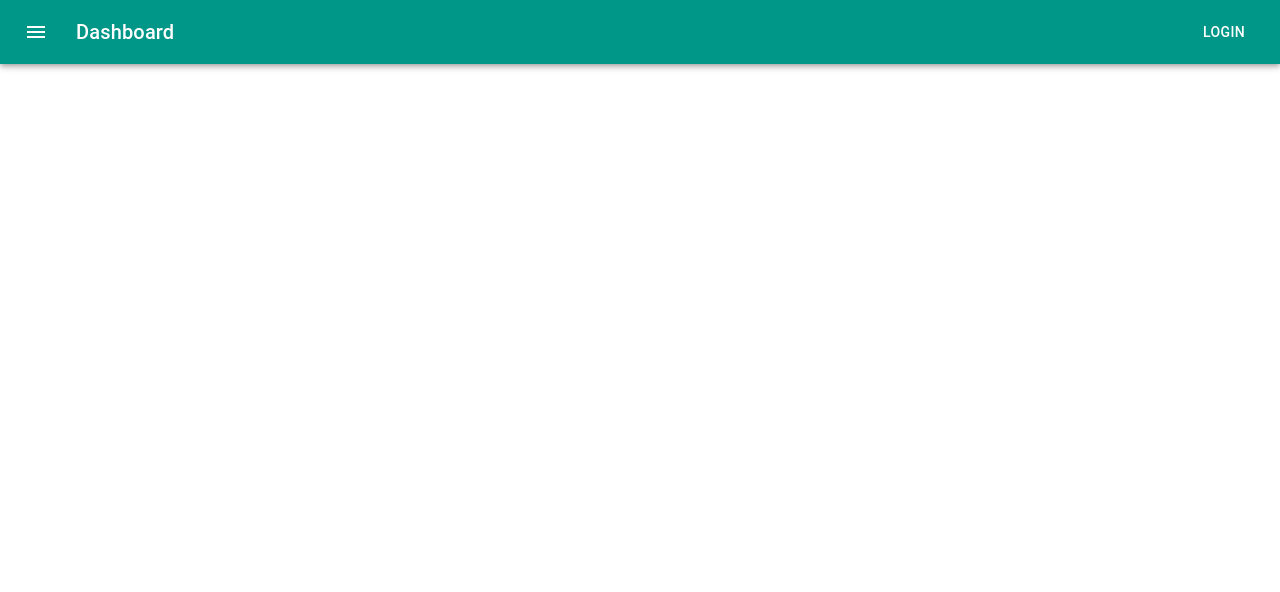
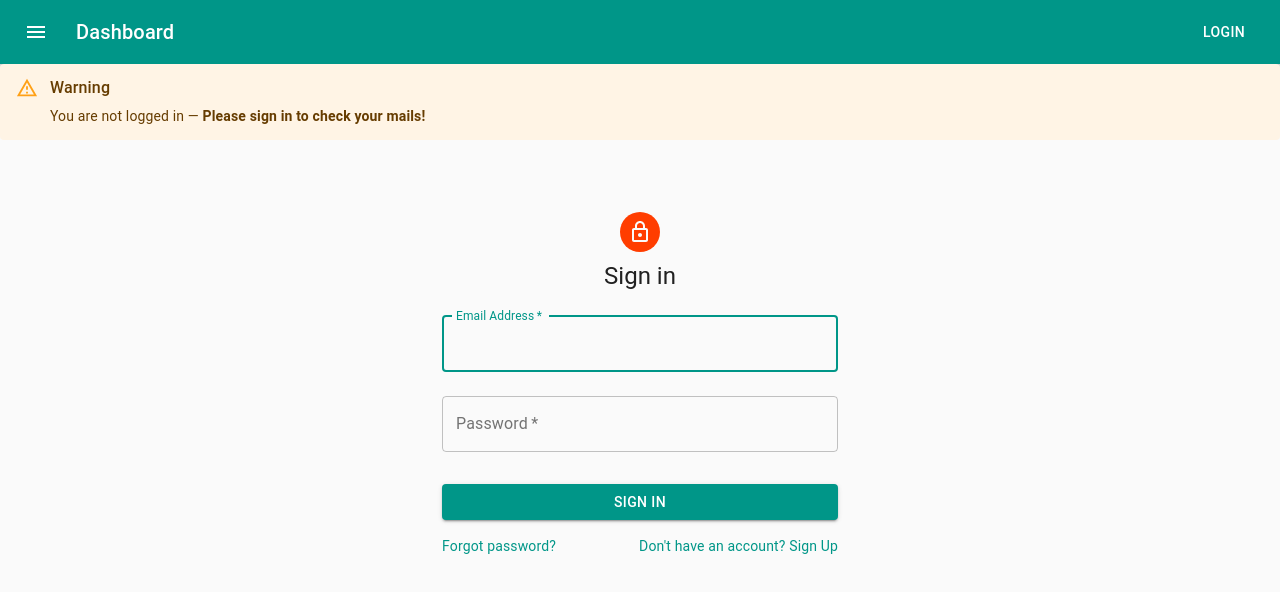
Before and after one commit to CodecoolGlobal/get-to-know-lara-php-mahanna90, a React (Create React App) app in the folder get-to-know-lara-frontend/: page / in a window 1280 px wide. Shown: the top 592 px of the page. Built offline with nearby package versions, Linux system fonts and the light colour scheme.

Commit message:
add login form and alert to homepage

```diff
--- a/get-to-know-lara-frontend/src/components/Home.js
+++ b/get-to-know-lara-frontend/src/components/Home.js
@@ -1,7 +1,11 @@
 import React from 'react';
 import NavBar from './NavBar';
-import {ThemeProvider, createMuiTheme} from '@material-ui/core/styles';
+import {ThemeProvider, createMuiTheme, makeStyles} from '@material-ui/core/styles';
 import {deepOrange, teal} from "@material-ui/core/colors";
+import MailList from "./MailList";
+import Login from "./Login";
+import {Alert, AlertTitle} from "@material-ui/lab";
+
 
 function Home() {
 
@@ -14,7 +18,18 @@ function Home() {
 
     return (
         <ThemeProvider theme={theme}>
-            <NavBar />
+            <NavBar/>
+            {sessionStorage.getItem('token') ?
+                <MailList/>
+                :
+                <>
+                    <Alert severity="warning" >
+                        <AlertTitle>Warning</AlertTitle>
+                        You are not logged in — <strong>Please sign in to check your mails!</strong>
+                    </Alert>
+                    <Login/>
+                </>
+            }
         </ThemeProvider>
     )
 }
--- a/get-to-know-lara-frontend/src/components/Login.js
+++ b/get-to-know-lara-frontend/src/components/Login.js
@@ -1,9 +1,47 @@
 import React, {useState} from "react";
 import axios from 'axios';
 import Spinner from "react-spinner-material";
+import {makeStyles} from "@material-ui/core/styles";
+import {
+    Avatar,
+    Checkbox,
+    Container,
+    CssBaseline,
+    FormControlLabel,
+    Grid,
+    Link,
+    Paper,
+    TextField
+} from "@material-ui/core";
+import Typography from "@material-ui/core/Typography";
+import Button from "@material-ui/core/Button";
+import LockOutlinedIcon from '@material-ui/icons/LockOutlined';
+
+
+const useStyles = makeStyles((theme) => ({
+    paper: {
+        marginTop: theme.spacing(8),
+        display: 'flex',
+        flexDirection: 'column',
+        alignItems: 'center',
+    },
+    avatar: {
+        margin: theme.spacing(1),
+        backgroundColor: theme.palette.secondary.main,
+    },
+    form: {
+        width: '100%', // Fix IE 11 issue.
+        marginTop: theme.spacing(1),
+    },
+    submit: {
+        margin: theme.spacing(3, 0, 2),
+    },
+}));
 
 function Login() {
-    const load = { position: "fixed", top: "50%", left: "50%", transform: "translate(-50%, -50%)" };
+    const classes = useStyles();
+
+    const load = {position: "fixed", top: "50%", left: "50%", transform: "translate(-50%, -50%)"};
 
     const [email, setEmail] = useState("");
     const [password, setPassword] = useState("");
@@ -45,9 +83,67 @@ function Login() {
 
 
     return (
-        <>
+        <Container component="main" maxWidth="xs">
+            <CssBaseline/>
+            <div className={classes.paper}>
+                <Avatar className={classes.avatar}>
+                    <LockOutlinedIcon/>
+                </Avatar>
+                <Typography component="h1" variant="h5">
+                    Sign in
+                </Typography>
+                <form className={classes.form} noValidate>
+                    <TextField
+                        variant="outlined"
+                        margin="normal"
+                        required
+                        fullWidth
+                        id="email"
+                        label="Email Address"
+                        name="email"
+                        autoComplete="email"
+                        autoFocus
+                    />
+                    <TextField
+                        variant="outlined"
+                        margin="normal"
+                        required
+                        fullWidth
+                        name="password"
+                        label="Password"
+                        type="password"
+                        id="password"
+                        autoComplete="current-password"
+                    />
+                    {/*<FormControlLabel*/}
+                    {/*    control={<Checkbox value="remember" color="primary" />}*/}
+                    {/*    label="Remember me"*/}
+                    {/*/>*/}
+                    <Button
+                        type="submit"
+                        fullWidth
+                        variant="contained"
+                        color="primary"
+                        className={classes.submit}
+                    >
+                        Sign In
+                    </Button>
+                    <Grid container>
+                        <Grid item xs>
+                            <Link href="#" variant="body2">
+                                Forgot password?
+                            </Link>
+                        </Grid>
+                        <Grid item>
+                            <Link href="#" variant="body2">
+                                {"Don't have an account? Sign Up"}
+                            </Link>
+                        </Grid>
+                    </Grid>
+                </form>
+            </div>
+        </Container>
 
-        </>
     )
 }
 
```
Also changed, not shown: get-to-know-lara-frontend/src/components/GuestPage.js (added, +12 -0 lines). Lines whose indentation alone changed are shown as unchanged.
